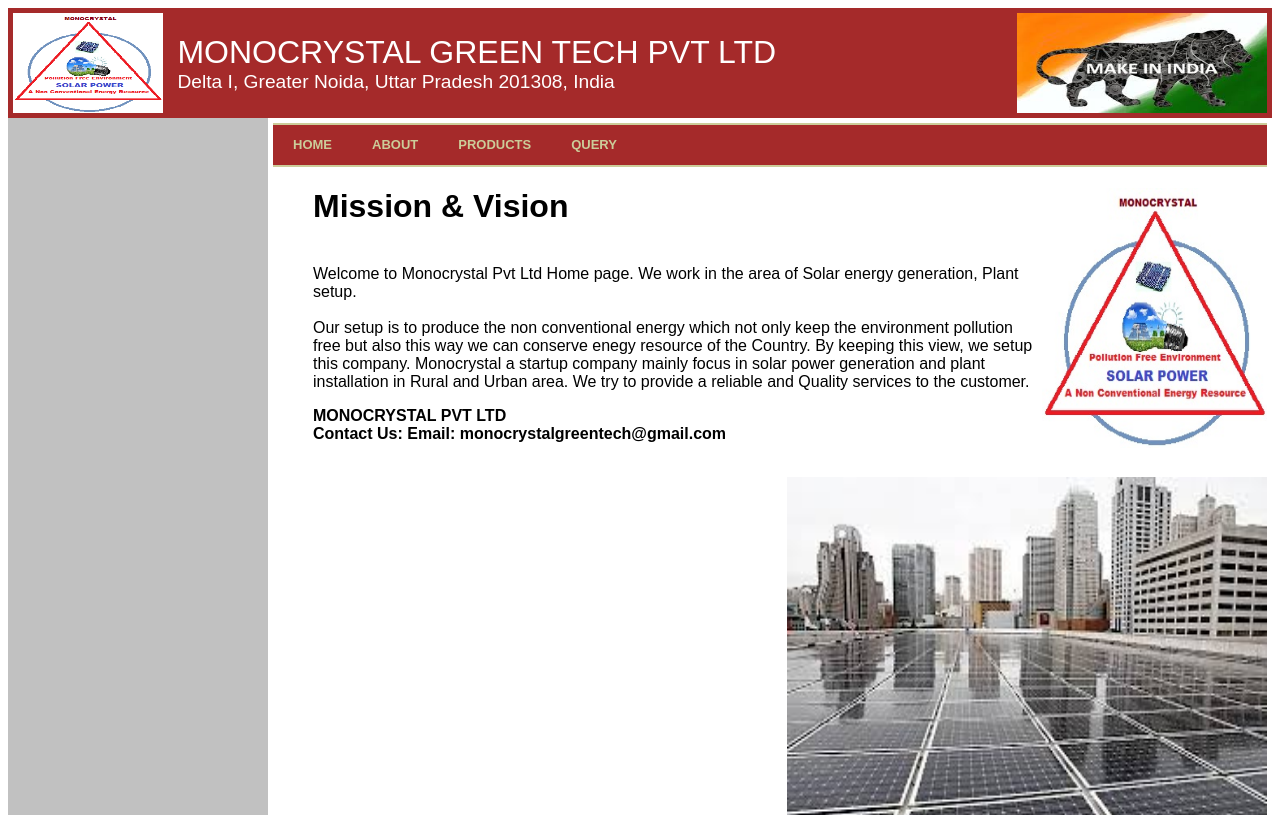
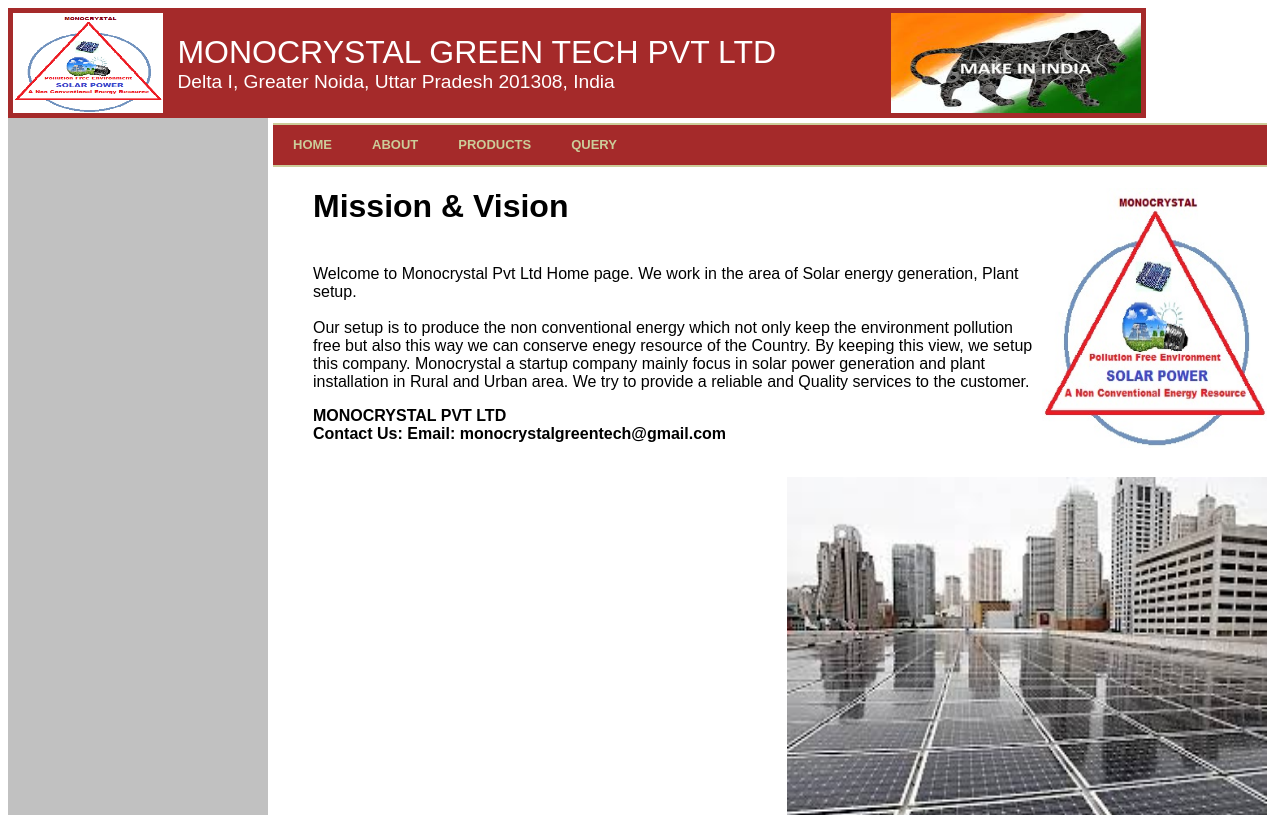
Before and after one commit to monocrystal/mmonocrystalgreentech, a plain HTML site: page index.htm in a window 1280 px wide. Shown: the top 815 px of the page. Drawn offline with Linux system fonts and the light colour scheme.

Commit message:
Update index.htm

```diff
--- a/index.htm
+++ b/index.htm
@@ -103,7 +103,7 @@ td.num, #tab1 th.num, #tab2 th.num { width:80px; text-align:center; }
 </head>
 <body style="background-color:#ffffff">
 <!-- The heading -->
-<table width="100%" cellpadding="5" cellspacing="0">
+<table width="90%" cellpadding="5" cellspacing="0">
 <tr style="background-color:#A52A2A">
 <td style="width:150px"><a href="index.html"><img src="Appu.png" style="width:150px; height:100px"
     class="noborder" alt="Go to Rajeev Pandey homepage"</a> </td>
```
